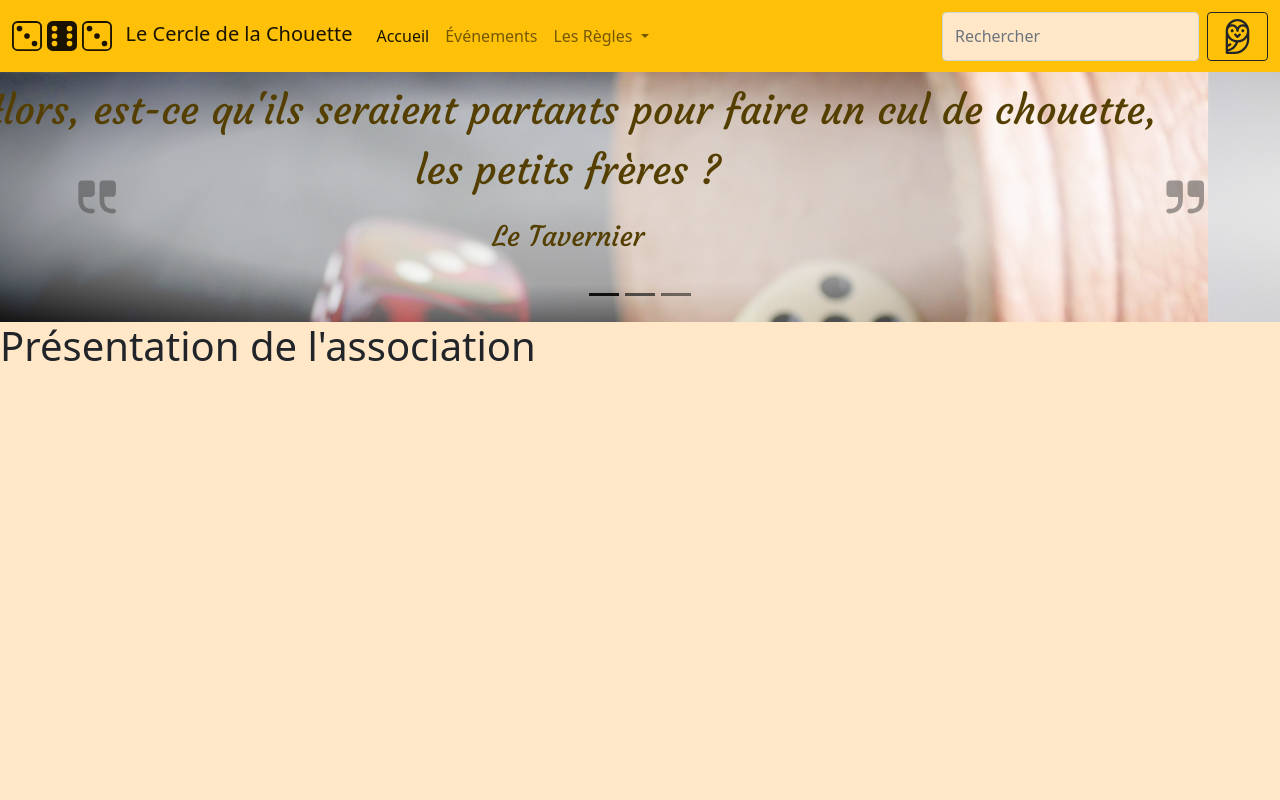
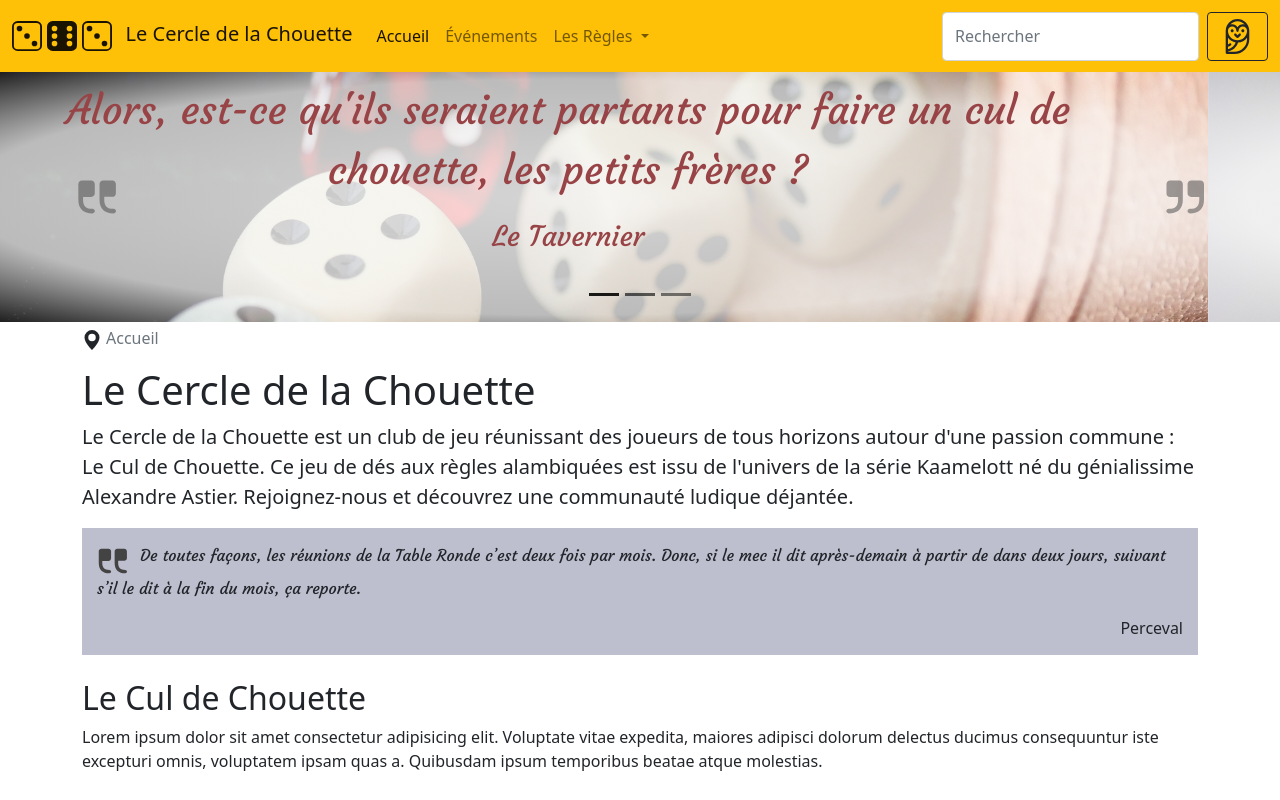
Before and after one commit to ClementSeux/site_asso, a website: page index.html in a window 1280 px wide. Drawn offline with nearby package versions, Linux system fonts and the light colour scheme; files that its build step writes are made by us from their sources; files whose address does not match are found by name.

Commit message:
ft - Add breadcrumbs, first paragraphe and custom colors

```diff
--- a/css/style.scss
+++ b/css/style.scss
@@ -1,12 +1,17 @@
 @import url(https://fonts.googleapis.com/css?family=Source+Sans+Pro:300);
 @import url(https://fonts.googleapis.com/css2?family=Courgette&family=Tangerine:wght@400;700&display=swap);
 
+$main_color: #ffc107;
+$sec_color: #bdbece;
+$highlight_color: #984447;
+//$light_color: #d6e5e3;
+$light_color: white;
 
-$body-bg: rgb(255, 231, 200);
-$dropdown-dark-link-hover-bg: lighten(#ffc107, 15%);
+$body-bg: $light_color;
+$dropdown-dark-link-hover-bg: $sec_color;
 $dropdown-dark-link-hover-color: black;
-$dropdown-dark-link-active-bg: #ffc107;
-$dropdown-dark-link-active-color: #777;
+$dropdown-dark-link-active-bg: $highlight_color;
+$dropdown-dark-link-active-color: black;
 @import "../node_modules/bootstrap/scss/bootstrap.scss";
 
 
@@ -28,7 +33,7 @@ $dropdown-dark-link-active-color: #777;
     $pos: 1;
     @for $i from 1 through 9 {
         $pos: $pos * -1;
-        $m: calc(30 / $i) * $pos;
+        $m: (30 / $i) * $pos;
         #{$i*10%}{transform:  rotateZ($m * 1deg)}
     }
     100%{
@@ -41,23 +46,35 @@ $dropdown-dark-link-active-color: #777;
 }
 
 @mixin quotes ($imagePath) {
-    background: radial-gradient(rgba(250,250,250,0.75), rgba(250,250,250,0.65), rgba(250, 250, 250, 0)),
+    background: radial-gradient(rgba(250,250,250,0.85), rgba(250,250,250,0.80), rgba(250,250,250,0.75), rgba(250, 250, 250, 0)),
     url($imagePath);
     background-size: cover;
+
     p {
         font-family: 'Courgette', cursive;
-        color: darken(#ffc107, 35%);
+        color: $highlight_color;
     }
 }
 
 #quote1 {
-    @include quotes('../../img/1.jpg')
+    @include quotes('../img/1.jpg');
+    background-position: center;
 }
 
 #quote2 {
-    @include quotes('../../img/2.jpg')
+    @include quotes('../img/2.jpg')
 }
 
 #quote3 {
-    @include quotes('../../img/3.avif')
+    @include quotes('../img/3.avif');
+    background-position: center;
 }
+
+.quote {
+    margin: auto;
+    padding: 15px;
+    background-color: $sec_color;
+    blockquote {
+        font-family: 'Courgette', cursive;
+    }
+}
--- a/index.html
+++ b/index.html
@@ -5,7 +5,7 @@
 	<meta name="viewport" content="width=device-width, initial-scale=1.0">
 
 <!-- Our CSS, generated by css/style.scss, imports bootstrap-->
-	<link rel="stylesheet" type="text/css" href="src/css/style.css">
+	<link rel="stylesheet" type="text/css" href="css/style.css">
 
 	<title>Le Cercle De La Chouette - Accueil</title>
 </head>
@@ -93,19 +93,19 @@
 		<div class="carousel-inner">
 		  	<div class="carousel-item active">
 					<div id="quote1" class="px-5 w-100" style="height: 250px;">
-						<p class="pt-2 fs-1 text-center">Alors, est-ce qu'ils seraient partants pour faire un cul de chouette, les petits frères ?</p>
+						<p class="pt-2 px-4 fs-1 text-center">Alors, est-ce qu'ils seraient partants pour faire un cul de chouette, les petits frères ?</p>
 						<p class="fs-3 text-center">Le Tavernier</p>
 					</div>
 		  	</div>
 		  <div class="carousel-item">
 				<div id="quote2" class="px-5 w-100" style="height: 250px;">
-					<p class="pt-2 fs-1 text-center">C'est pas moi qui explique mal, c'est les autres qui sont cons.</p>
+					<p class="pt-2 px-4 fs-1 text-center">C'est pas moi qui explique mal, c'est les autres qui sont cons.</p>
 			  	<p class="fs-3 text-center">Perceval</p>
 				</div>
 		  </div>
 		  <div class="carousel-item">
 				<div id="quote3" class="px-5 w-100" style="height: 250px;">
-					<p class="pt-2 fs-1 text-center">C'est pas compliqué… celui qui remporte la donne, il classe les artichauts du plus lisse au plus râpeux !</p>
+					<p class="pt-2 px-4 fs-1 text-center">C'est pas compliqué… celui qui remporte la donne, il classe les artichauts du plus lisse au plus râpeux !</p>
 			  	<p class="fs-3 text-center">Perceval</p>
 				</div>
 		  </div>
@@ -135,9 +135,42 @@
 			</svg>
 			<span class="visually-hidden">Next</span>
 		</button>
+	</div>
+
+	<div class="container">
+		<nav aria-label="breadcrumb" class="mt-1">
+			<ol class="breadcrumb">
+				<li>
+					<svg xmlns="http://www.w3.org/2000/svg" width="20" height="20" fill="currentColor" class="bi bi-geo-alt-fill me-1"	viewBox="0 0 16 16">
+						<path d="M8 16s6-5.686 6-10A6 6 0 0 0 2 6c0 4.314 6 10 6 10zm0-7a3 3 0 1 1 0-6 3 3 0 0 1 0 6z"/>
+					</svg>
+				</li>
+				<li class="breadcrumb-item active" aria-current="page">Accueil</li>
+			</ol>
+		</nav>
+
+		<h1 class="mt-3">Le Cercle de la Chouette</h1>
+		<p class="lead">Le Cercle de la Chouette est un club de jeu réunissant des joueurs de tous horizons autour d'une passion commune : Le Cul de Chouette. Ce jeu de dés aux règles alambiquées est issu de l'univers de la série Kaamelott né du génialissime Alexandre Astier. Rejoignez-nous et découvrez une communauté ludique déjantée.</p>
+
+		<div class="quote">
+			<blockquote class="">
+				<svg class="me-2" width="30px" height="30px" viewBox="0 -0.5 17 17" version="1.1" xmlns="http://www.w3.org/2000/svg" xmlns:xlink="http://www.w3.org/1999/xlink" class="si-glyph si-glyph-quote-open">
+					<g stroke="none" stroke-width="1" fill="none" fill-rule="evenodd">
+						<g transform="translate(1.000000, 1.000000)" fill="#434343">
+							<path d="M15,13.969 C15.552,13.969 16,13.534 16,13 C16,12.466 15.552,12.031 15,12.031 C12.243,12.031 11,10.83 11,8.124 L11,6.906 L14.441,6.906 C15.271,6.906 15.947,6.301 15.947,5.468 L15.947,1.512 C15.947,0.678 15.271,0 14.441,0 L10.506,0 C9.676,0 9,0.678 9,1.512 L9,8.124 C9,11.899 11.141,13.969 15,13.969 L15,13.969 Z" class="si-glyph-fill"></path>
+							<path d="M6,13.969 C6.552,13.969 7,13.534 7,13 C7,12.466 6.552,12.031 6,12.031 C3.243,12.031 2,10.83 2,8.124 L2,6.947 L5.467,6.947 C6.301,6.947 6.979,6.271 6.979,5.441 L6.979,1.505 C6.979,0.675 6.301,-0.001 5.467,-0.001 L1.512,-0.001 C0.678,-0.001 0,0.675 0,1.505 L0,8.123 C0,11.899 2.141,13.969 6,13.969 L6,13.969 Z" class="si-glyph-fill"></path>
+						</g>
+					</g>
+				</svg>
+				De toutes façons, les réunions de la Table Ronde c’est deux fois par mois. Donc, si le mec il dit après-demain à partir de dans deux jours, suivant s’il le dit à la fin du mois, ça reporte.</blockquote>
+			<figcaption class="text-end">Perceval</figcaption>
+		</div>
+
+		<div class="row">
+			<h2 class="mt-4">Le Cul de Chouette</h2>
+			<p >Lorem ipsum dolor sit amet consectetur adipisicing elit. Voluptate vitae expedita, maiores adipisci dolorum delectus ducimus consequuntur iste excepturi omnis, voluptatem ipsam quas a. Quibusdam ipsum temporibus beatae atque molestias.</p>
+		</div>
 	  </div>
-
-	  <h1>Présentation de l'association</h1>
 
 	<!-- Bootstrap JS -->
 	<script src="node_modules/bootstrap/dist/js/bootstrap.bundle.min.js"></script>
```
Also changed, not shown: 1 other file.
